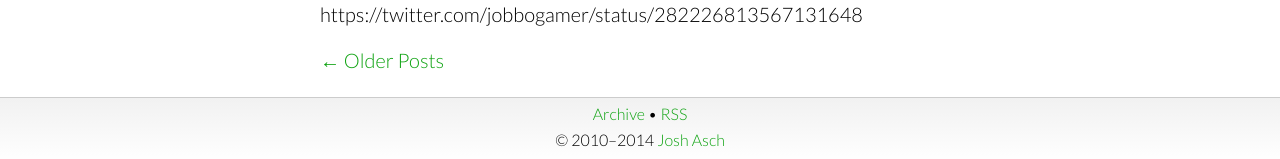
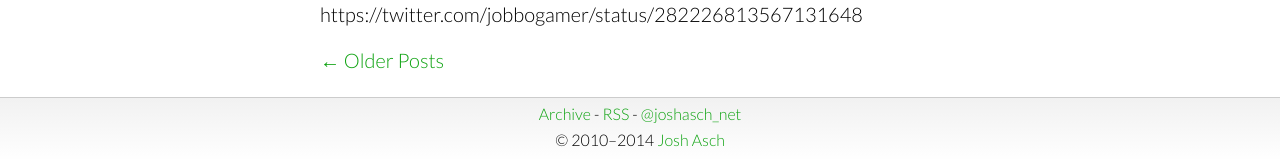
Before and after one commit to jobbogamer/jobbogamer.github.io, a Jekyll site: the page built from index.html, in a window 1280 px wide and 900 px high, scrolled down 5659 px. Shown: the part 738-897 px from the top of the window. Built offline with Jekyll 4.4.1, drawn with Linux system fonts in a browser that asks for light colours; Markdown is read by kramdown in place of the engine named in the settings; the list of posts is cut into pages by our own code.

Commit message:
Add link to site twitter feed to footer

```diff
--- a/_layouts/default.html
+++ b/_layouts/default.html
@@ -49,7 +49,7 @@
 		</div><!-- #content -->
 
 		<div id="footer">
-			<p><a href="/archive">Archive</a> • <a href="/atom.xml">RSS</a></p>
+			<p><a href="/archive">Archive</a> - <a href="/atom.xml">RSS</a> - <a href="twitter.com/joshasch_net">@joshasch_net</a></p>
 			<p>&copy; 2010–{{ site.time | date: "%Y" }} <a href="/about">{{ site.author }}</a></p>
 		</div><!-- #footer -->
 	</body>
```
